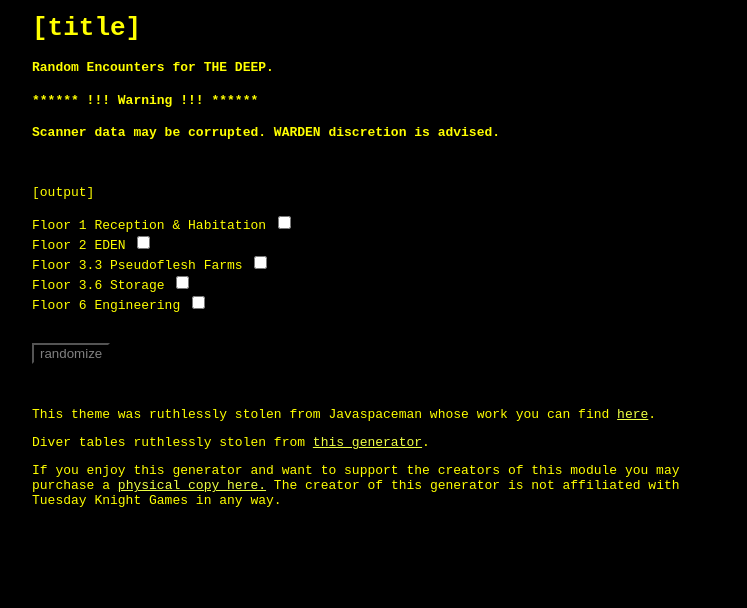
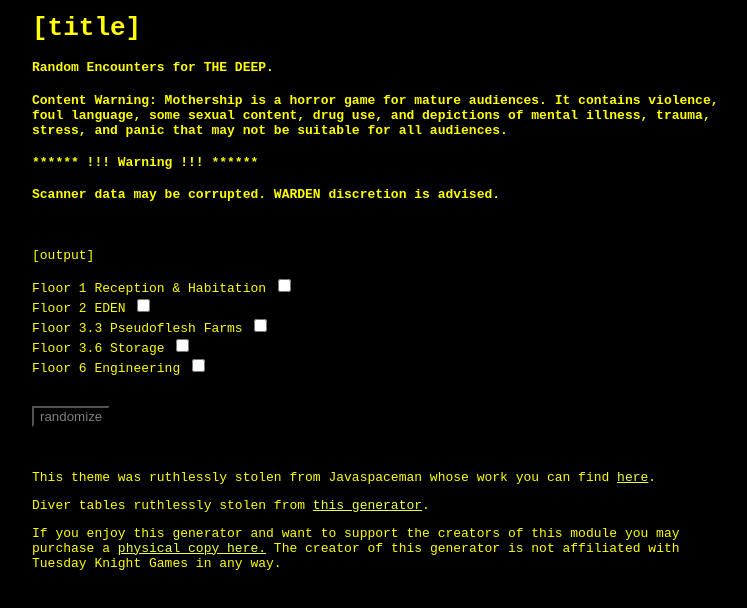
Before and after one commit to bnmxavier/MoSh-The-DEEP-Encounter-Generator, a plain HTML site: page index.html in a window 1280 px wide. Shown: the whole page, without its empty margins (258-1005 px from the left). Drawn offline with Linux system fonts and the light colour scheme.

Commit message:
Update index.html
Added content warning to header

```diff
--- a/index.html
+++ b/index.html
@@ -31,6 +31,7 @@
 
 <h1>[title]</h1>
 <h4>Random Encounters for THE DEEP.</h4>
+<h4>Content Warning: Mothership is a horror game for mature audiences. It contains violence, foul language, some sexual content, drug use, and depictions of mental illness, trauma, stress, and panic that may not be suitable for all audiences.</h4>
 <h4>****** !!! Warning !!! ******</h4>
 <h4> Scanner data may be corrupted. WARDEN discretion is advised.</h4>
 <br><p>[output]</br></p>
```
